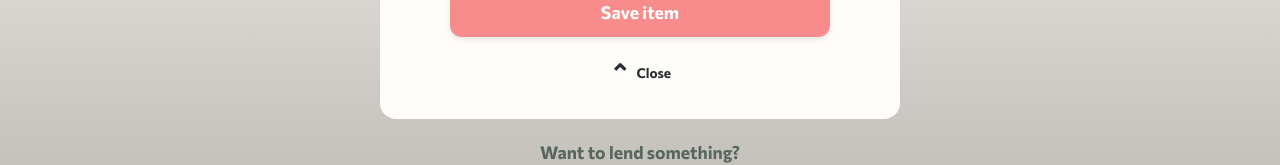
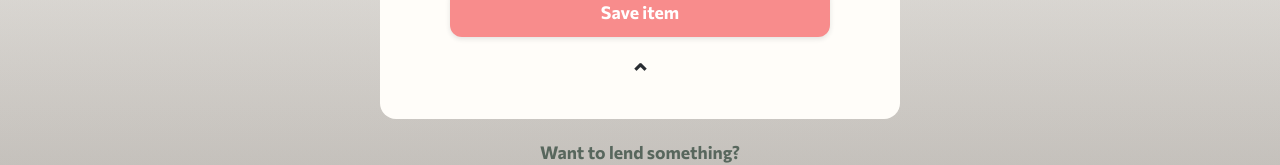
Before and after one commit to Jenni311/where-did-i-put-that, a React (Vite) app: page / in a window 1280 px wide. Both pictures are taken after typing "Sample" into the empty fields and a click on the button "+ Save a new item". Shown: the part 1276-1441 px from the top of the page. Built offline with nearby package versions, Linux system fonts and the light colour scheme.

Commit message:
Close view button design

```diff
--- a/src/App.tsx
+++ b/src/App.tsx
@@ -11,7 +11,7 @@ function SectionClose({ label, disabled, onClick }: { label: string; disabled: b
   return <button type="button" className="collapse-item-button" aria-label={label}
     disabled={disabled} onClick={onClick}
     style={{ width: 'auto', minHeight: 44, display: 'flex', alignItems: 'center', justifyContent: 'center', gap: 6, padding: '4px 12px' }}>
-    <span aria-hidden="true">⌃</span><span style={{ fontSize: '.85rem' }}>Close</span>
+    <span aria-hidden="true">⌃</span>
   </button>
 }
 function App({ repository, accountControls, accountDeletionControls }: { repository: Repository; accountControls: (busy: boolean) => React.ReactNode; accountDeletionControls?: (busy: boolean) => React.ReactNode }) {
```
